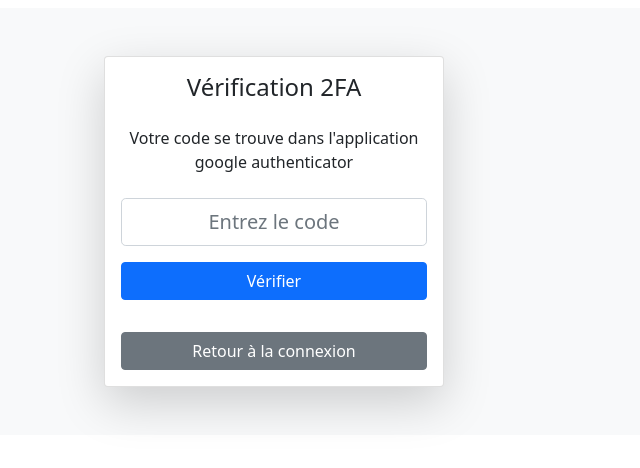
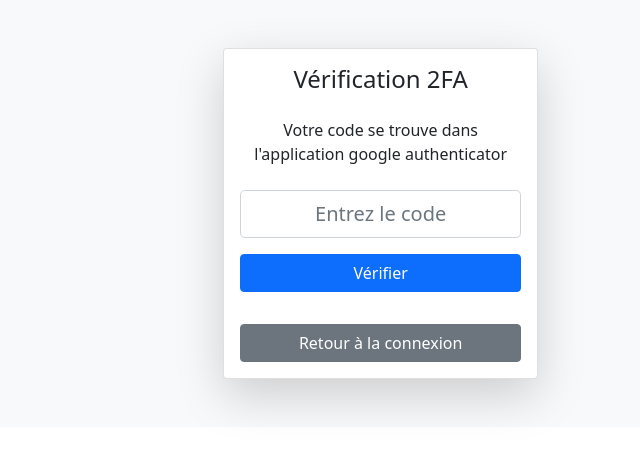
Before and after one commit to tibusgic/projetWeb, a PHP site: template public_html/templates/2fa.twig in a window 1280 px wide. Shown: the top 468 px of the page, without its empty margins (366-1006 px from the left). Run offline with PHP 8.4, Linux system fonts and the light colour scheme; the template is opened without the code that fills it, so the values that code supplies are empty; some libraries are stand-ins or nearby versions.

Commit message:
fix layout.twig conflit sidebar

```diff
--- a/public_html/templates/layout.twig
+++ b/public_html/templates/layout.twig
@@ -24,21 +24,17 @@
         {% endblock %}
     </head>
     <body>
-	<h1></h1>
 
-        <div class="container">
+        <div class="container-fluid">
         <div class="row">
-                <div class="col-md-0">
+            <div class="col-md-3 col-lg-2 sidebar">
                 {% block sidebar %}
                 {% endblock %}
             </div>
-
-
-                <div class="col-md-12">
+            <div class="col-md-9 col-lg-10 content">
                 {% block content %}
                 {% endblock %}
             </div>
-
         </div>
     </div>
 
```
Lines whose indentation alone changed are shown as unchanged.
